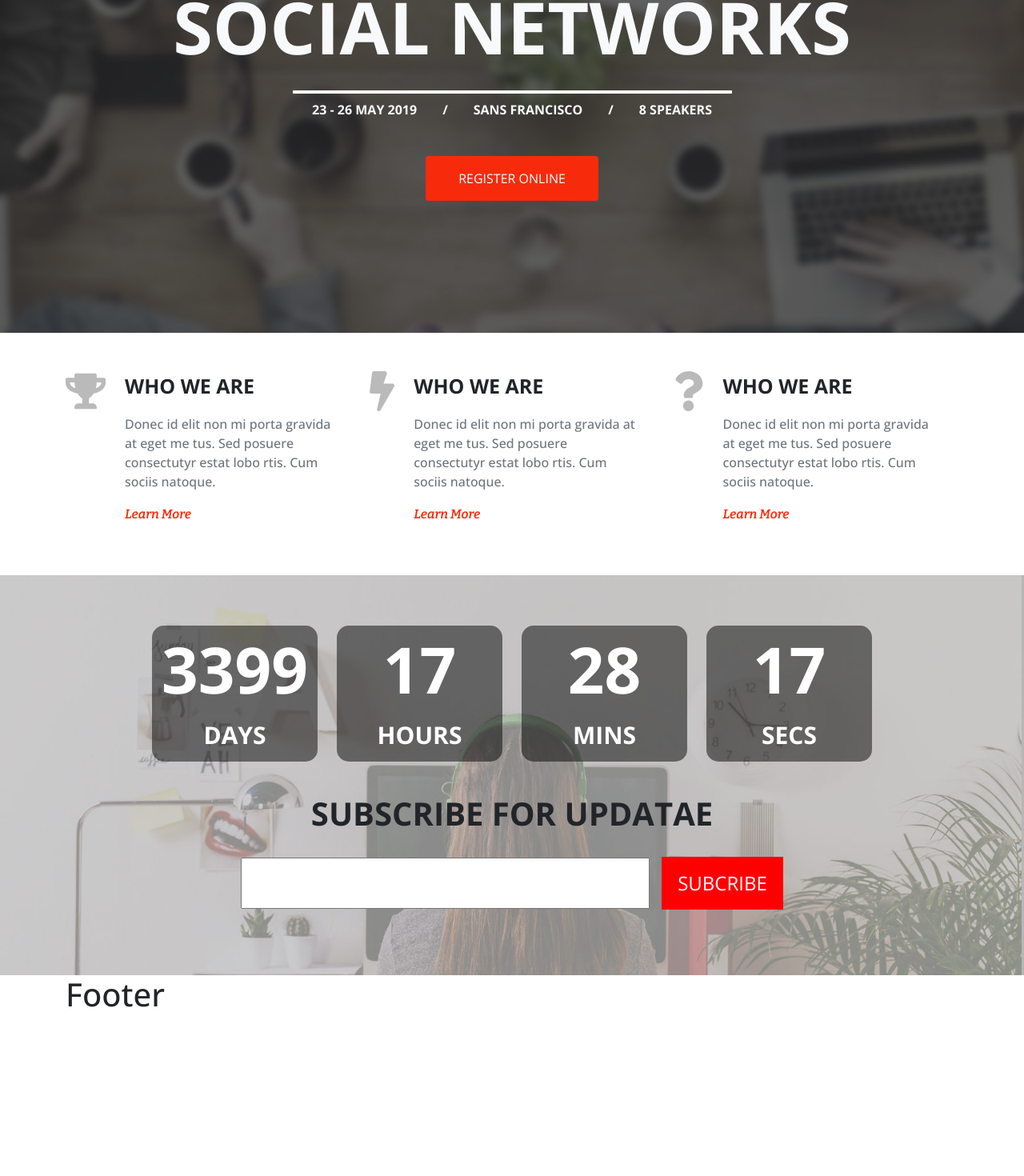
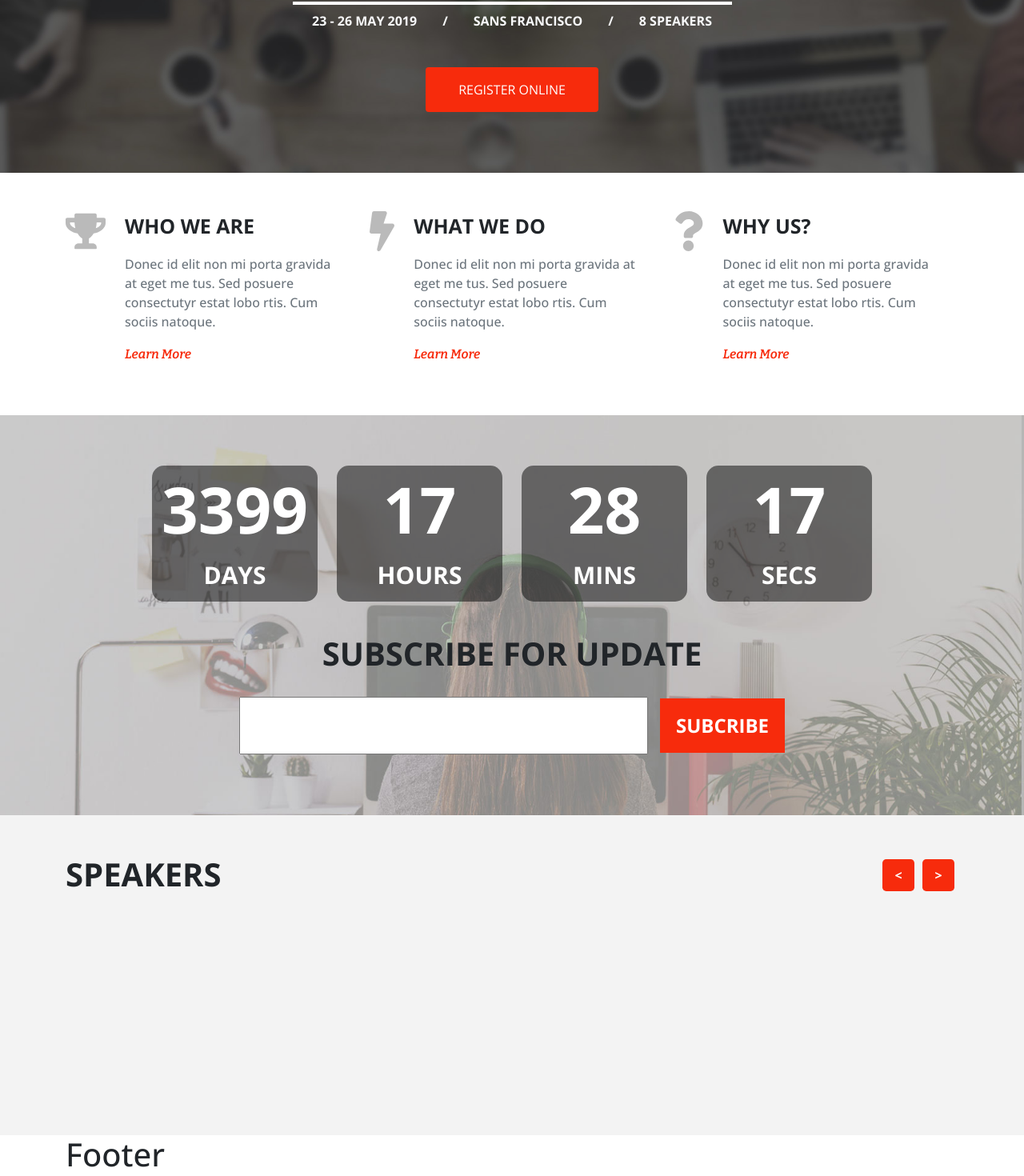
Before and after one commit to VALDEV05/proj-html-vuejs, a Vue app: page / in a window 1280 px wide. Shown: the part 384-1854 px from the top of the page at 80% size. Before the commit the page ends 1659 px from the top, so only its background shows below. Built offline with nearby package versions, Linux system fonts and the light colour scheme.

Commit message:
Add control section speakers

```diff
--- a/src/App.vue
+++ b/src/App.vue
@@ -1,6 +1,6 @@
 <template>
   <div id="app">
-    <SiteHeader :items="linksArray"/>
+    <SiteHeader :items="elementsNavbar"/>
     <SiteMain />
     <SiteFooter title="Footer"/>
 
@@ -16,7 +16,7 @@ export default {
   name: 'App',
   data(){
     return{
-      linksArray:[
+      elementsNavbar:[
         {element : "home"},
         {element : "pages"},
         {element : "program"},
--- a/src/components/SiteHeader.vue
+++ b/src/components/SiteHeader.vue
@@ -7,7 +7,7 @@
             </div>
             <div id="menu_header">
                 <ul class="list-unstyled d-flex mt-3">
-                    <li class="px-3" v-for="item in items" :key="item">
+                    <li class="px-3" v-for="item in items" :key="item.element">
                         <a href="#" class="text-uppercase link_header text-decoration-none">{{item.element.toUpperCase()}}</a>
                     </li>
                     <!-- end cycle header -->
--- a/src/components/SiteMain.vue
+++ b/src/components/SiteMain.vue
@@ -1,7 +1,7 @@
 <template>
   <div id="siteMain">
-      <div id="jumbotron_socialNetwork" class="d-flex align-items-center">
-          <div class="container-jumbo text-center text-uppercase">
+      <div id="jumbotron_socialNetwork" class="pt-5">
+          <div class="container-jumbo text-center text-uppercase pt-3">
               <div class="title text-light">
                   <p  class="m-0 title-sm">Conference on</p>
                   <p class="m-0 title-lg fw-bold">social networks</p>
@@ -21,13 +21,12 @@
               </div>
           </div>
 
-
-
     </div>
+    <!-- /jumbotron_socialNetwork -->
     <div class="section_card container">
         <div class="row mt-5">
             <div class="col card_main d-flex">
-                <img src="../assets/img/trophy-solid.svg" alt="trophy">
+                <img src="@/assets/img/trophy-solid.svg" alt="trophy">
                 <div id="text_card" class="mx-4">
                     <p class="title_card text-uppercase">Who we are</p>
                     <p class="text-muted">Donec id elit non mi porta gravida at eget me tus. Sed posuere consectutyr estat lobo rtis. Cum sociis natoque.</p>
@@ -35,24 +34,26 @@
                 </div>
             </div>
             <div class="col card_main d-flex">
-                <img src="../assets/img/bolt-solid.svg" alt="bolt">
+                <img src="@/assets/img/bolt-solid.svg" alt="bolt">
                 <div id="text_card" class="mx-4">
-                    <p class="title_card text-uppercase">Who we are</p>
+                    <p class="title_card text-uppercase">What we do</p>
                     <p class="text-muted">Donec id elit non mi porta gravida at eget me tus. Sed posuere consectutyr estat lobo rtis. Cum sociis natoque.</p>
                     <p><a href="#" class="learn_more_font">Learn More</a></p>
                 </div>
 
             </div>
             <div class="col card_main d-flex">
-                <img src="../assets/img/question-solid.svg" alt="question">
+                <img src="@/assets/img/question-solid.svg" alt="question">
                 <div id="text_card" class="mx-4">
-                    <p class="title_card text-uppercase">Who we are</p>
+                    <p class="title_card text-uppercase">why us?</p>
                     <p class="text-muted">Donec id elit non mi porta gravida at eget me tus. Sed posuere consectutyr estat lobo rtis. Cum sociis natoque.</p>
                     <p><a href="#" class="text-decoration-none learn_more_font">Learn More</a></p>
                 </div>
             </div>
         </div>
     </div>
+    <!-- /section_card -->
+
     <div id="jumbotron_countdown" class="jumbotronClass mt-5">
         <div class="container-jumbo">
             <div class="row pt-5">
@@ -91,15 +92,34 @@
 
             </div>
             <div id="text_jumbo_countdown" class="text-uppercase fw-bold" >
-                subscribe for updatae
-                <div id="input_countdown" class="mt-4 d-flex align-items-center justify-content-center   ">
-                    <input type="text" id="input_countdown">
-                <button class="btn_subscribe">subcribe</button>
+                subscribe for update
+                <div id="input_countdown" class="mt-4 d-flex align-items-center justify-content-center">
+                    <input type="text" id="input_countdown" class="py-1" >
+                <button class="btn_subscribe py-3 fw-bold">subcribe</button>
                 </div>
 
             </div>
         </div>
     </div>
+    <!-- /jumbotron_countdown -->
+    <div id="speakers">
+        <div class="container">
+            <div class="controls d-flex justify-content-between">
+                <div class="title_control">
+                    <h1 class="text-uppercase fw-bold">Speakers</h1>
+                </div>
+                <div class="controls_button d-flex">
+                    <div class="btn_angle rounded-3 angle-left">&lt;</div>
+                    <div class="btn_angle rounded-3 angle-right">&gt;</div>
+                </div>
+            </div>
+            <div class="section_card_speakers">
+
+            </div>
+        </div>
+
+    </div>
+    <!-- /#speakers -->
   </div>
   <!-- /siteMain -->
 </template>
@@ -108,7 +128,7 @@
 export default {
     props:{
         title:String,
-    }
+    },
 }
 </script>
 
@@ -117,7 +137,7 @@ export default {
 #jumbotron_socialNetwork {
     background-image: url('../assets/img/slider-1-bg.jpg');
     width: 100vw;
-    height: 700px;
+    height: 500px;
     background-size: cover;
     background-repeat: no-repeat;
     background-position-y: center;
@@ -159,7 +179,6 @@ export default {
         }
     }
 }
-
 #jumbotron_countdown {
     background-image: url('../assets/img/coutdown-bg1.jpg');
     width: 100vw;
@@ -186,7 +205,7 @@ export default {
                 }
                 &:hover{
                     background-color: rgba($black-color, $alpha: 0.8);
-                    box-shadow: 10px 10px 5px  black;
+                    box-shadow: 10px 10px 5px  $black-color;
                     height: 190px;
                     width: 250px;
                     transition: height 4s, width 2s;
@@ -202,11 +221,35 @@ export default {
             font-size: 24px;
             margin-left: 15px;
             padding: 15px 20px;
-            background: red;
+            background: $scarlet-red-color;
             border: none;
-            color: white;
+            color: $white-color;
             text-transform: uppercase;
+            box-shadow:  2px  rgb(78, 18, 18);
         }
 
 }
+#speakers{
+    background-color: #F3F3F3;
+    height: 400px;
+    .controls{
+        padding-top: 50px;
+        .btn_angle{
+        background-color: $scarlet-red-color;
+        height: 30px;
+        width: 30px;
+        padding: 20px;
+        margin: 5px;
+        display: flex;
+        align-items: center;
+        justify-content: center;
+        color: $white-color;
+        font-weight: bold;
+
+        }
+
+    }
+}
+
+
 </style>
```
